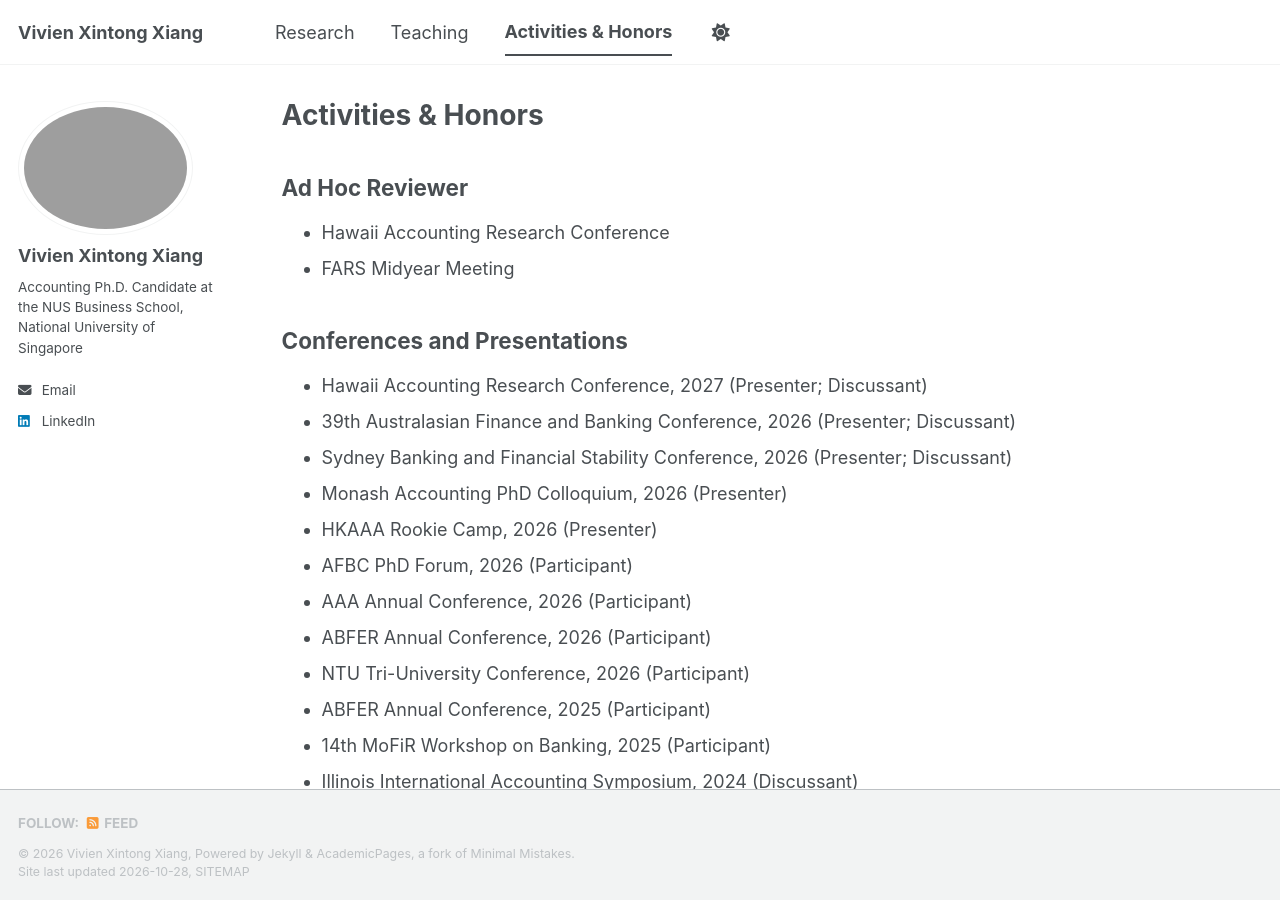
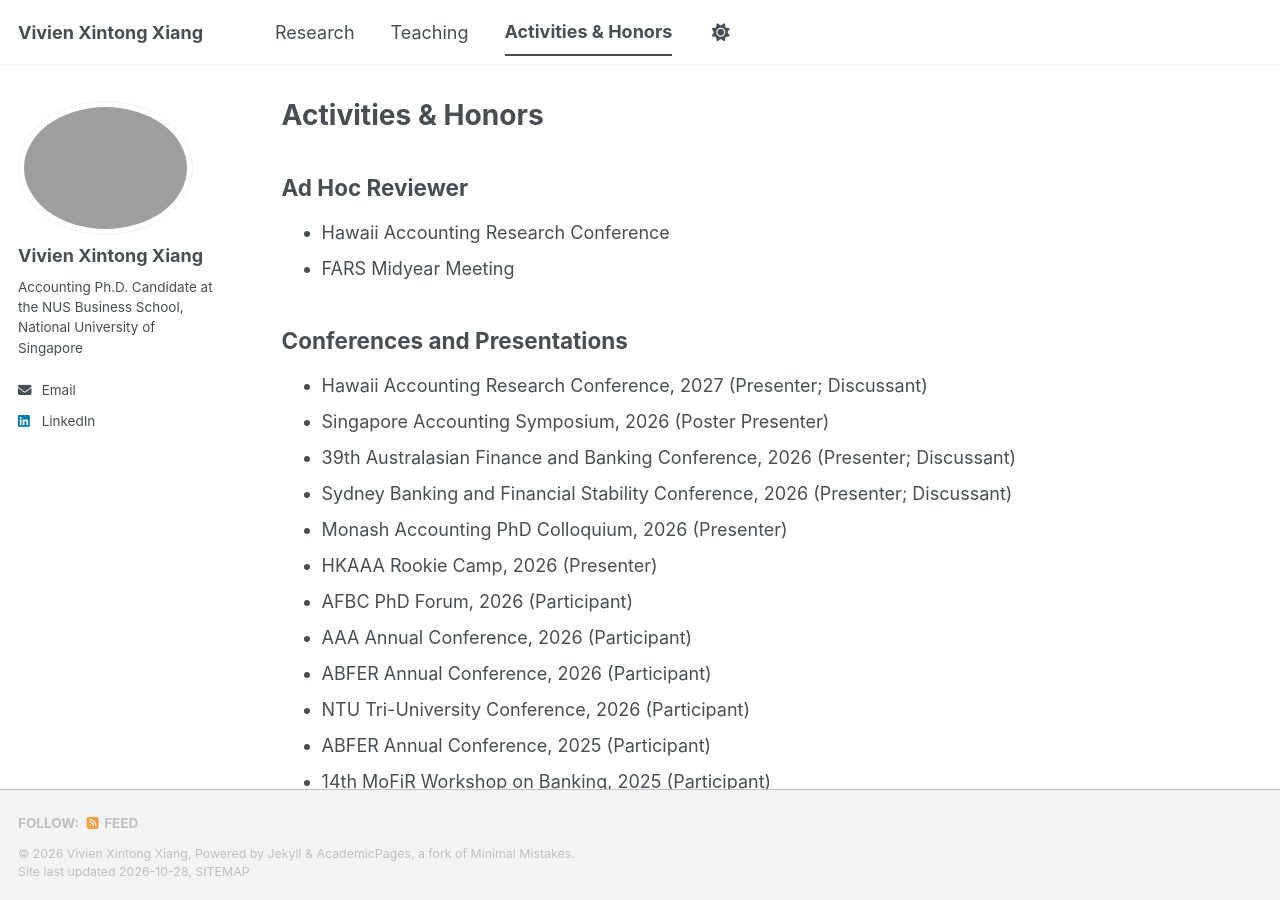
Before and after one commit to vivienxintongxiang/vivienxintongxiang.github.io, a Jekyll site: the page built from _pages/activities.md, in a window 1280 px wide and 900 px high. Built offline with Jekyll 4.4.1, drawn with Linux system fonts in a browser that asks for light colours; a style sheet for code colours, icons or effects is not loaded.

Commit message:
Update activities.md

```diff
--- a/_pages/activities.md
+++ b/_pages/activities.md
@@ -12,6 +12,7 @@ author_profile: true
 
 ## Conferences and Presentations
   * Hawaii Accounting Research Conference, 2027 (Presenter; Discussant)
+  * Singapore Accounting Symposium, 2026 (Poster Presenter)
   * 39th Australasian Finance and Banking Conference, 2026 (Presenter; Discussant)
   * Sydney Banking and Financial Stability Conference, 2026 (Presenter; Discussant)
   * Monash Accounting PhD Colloquium, 2026 (Presenter)
```
